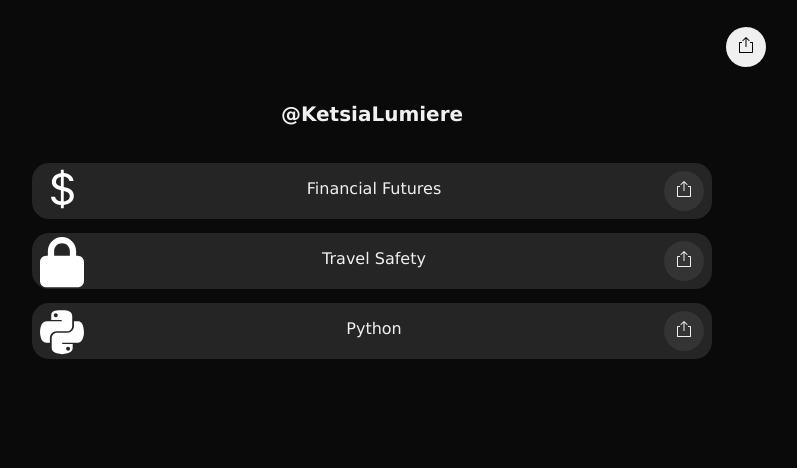
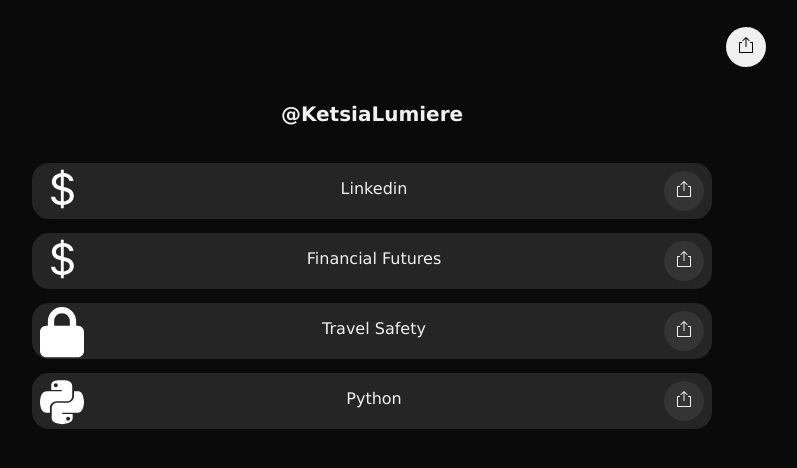
Before and after one commit to ketsia0623/linktree-portfolio, a plain HTML site: page index.html in a window 1280 px wide. Shown: the whole page, without its empty margins (268-1065 px from the left). Drawn offline with Linux system fonts and the light colour scheme.

Commit message:
linkedin link added

```diff
--- a/index.html
+++ b/index.html
@@ -15,6 +15,16 @@
     <div class="container">
 
         <h1>@KetsiaLumiere</h1>
+
+        <a class="tile" href="https://www.linkedin.com/in/ketsia-lumiere-donfack-ouwe/">
+            <div class="icon">
+                <svg style="color: white" xmlns="http://www.w3.org/2000/svg" fill="currentColor" class="bi bi-currency-dollar" viewBox="0 0 16 16"> <path d="M4 10.781c.148 1.667 1.513 2.85 3.591 3.003V15h1.043v-1.216c2.27-.179 3.678-1.438 3.678-3.3 0-1.59-.947-2.51-2.956-3.028l-.722-.187V3.467c1.122.11 1.879.714 2.07 1.616h1.47c-.166-1.6-1.54-2.748-3.54-2.875V1H7.591v1.233c-1.939.23-3.27 1.472-3.27 3.156 0 1.454.966 2.483 2.661 2.917l.61.162v4.031c-1.149-.17-1.94-.8-2.131-1.718H4zm3.391-3.836c-1.043-.263-1.6-.825-1.6-1.616 0-.944.704-1.641 1.8-1.828v3.495l-.2-.05zm1.591 1.872c1.287.323 1.852.859 1.852 1.769 0 1.097-.826 1.828-2.2 1.939V8.73l.348.086z" fill="white"></path> </svg>
+            </div>
+            <p>Linkedin</p>
+            <div class="tile-share-button" link="https://www.linkedin.com/in/ketsia-lumiere-donfack-ouwe/">
+                <svg width="16" height="16" viewBox="0 0 16 16" enable-background="new 0 0 24 24" class="sc-gKsewC iPWGYb"><path fill-rule="evenodd" clip-rule="evenodd" d="M10.6464 3.85347L11 4.20702L11.7071 3.49992L11.3536 3.14636L8.35355 0.146362H7.64645L4.64645 3.14636L4.29289 3.49992L5 4.20702L5.35355 3.85347L7.5 1.70702V9.49992V9.99992H8.5V9.49992V1.70702L10.6464 3.85347ZM1 5.49994L1.5 4.99994H4V5.99994H2V14.9999H14V5.99994H12V4.99994H14.5L15 5.49994V15.4999L14.5 15.9999H1.5L1 15.4999V5.49994Z" fill="currentColor"></path></svg>
+            </div>
+        </a>
 
         <a class="tile" href="https://a.co/d/6okBbNa">
             <div class="icon">
```
